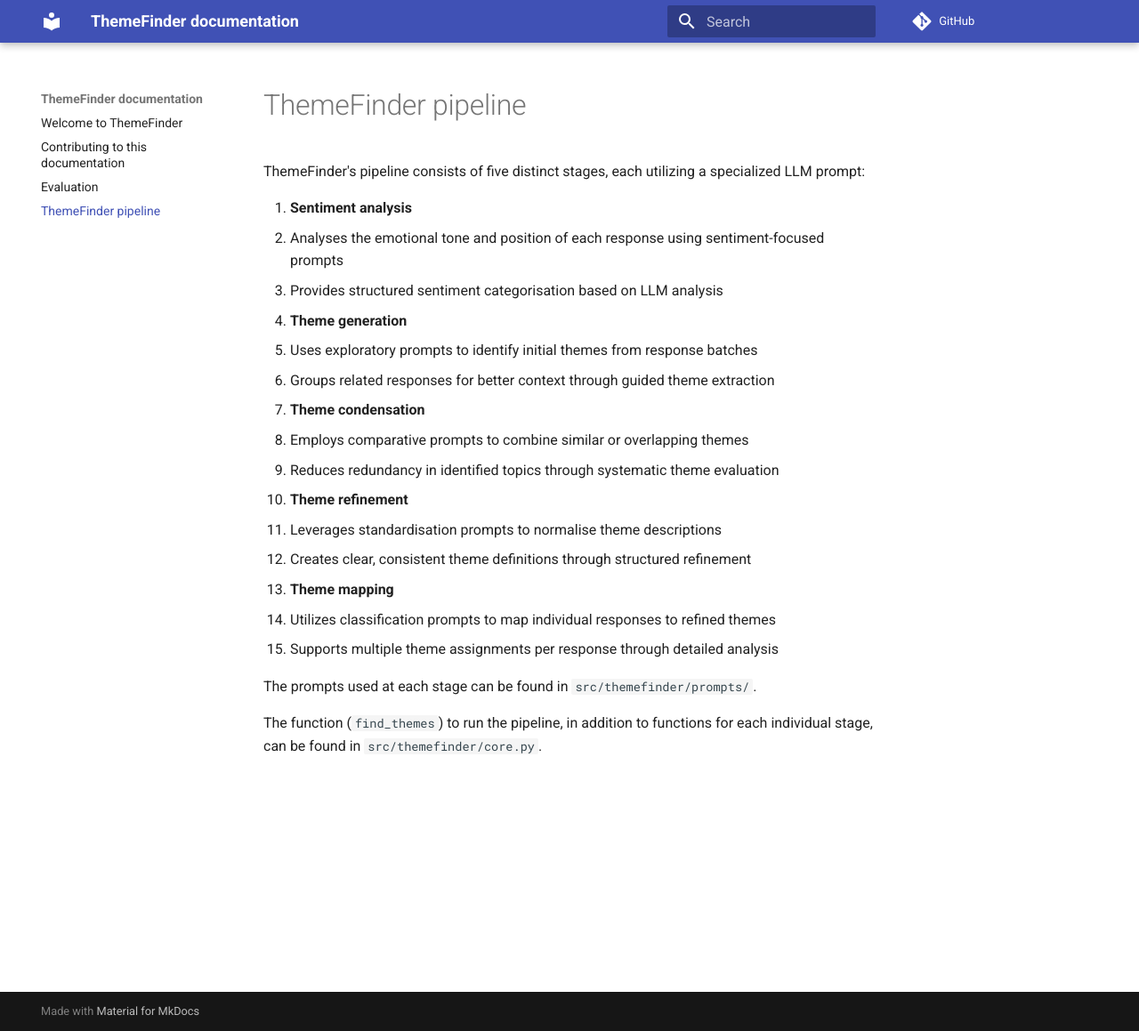
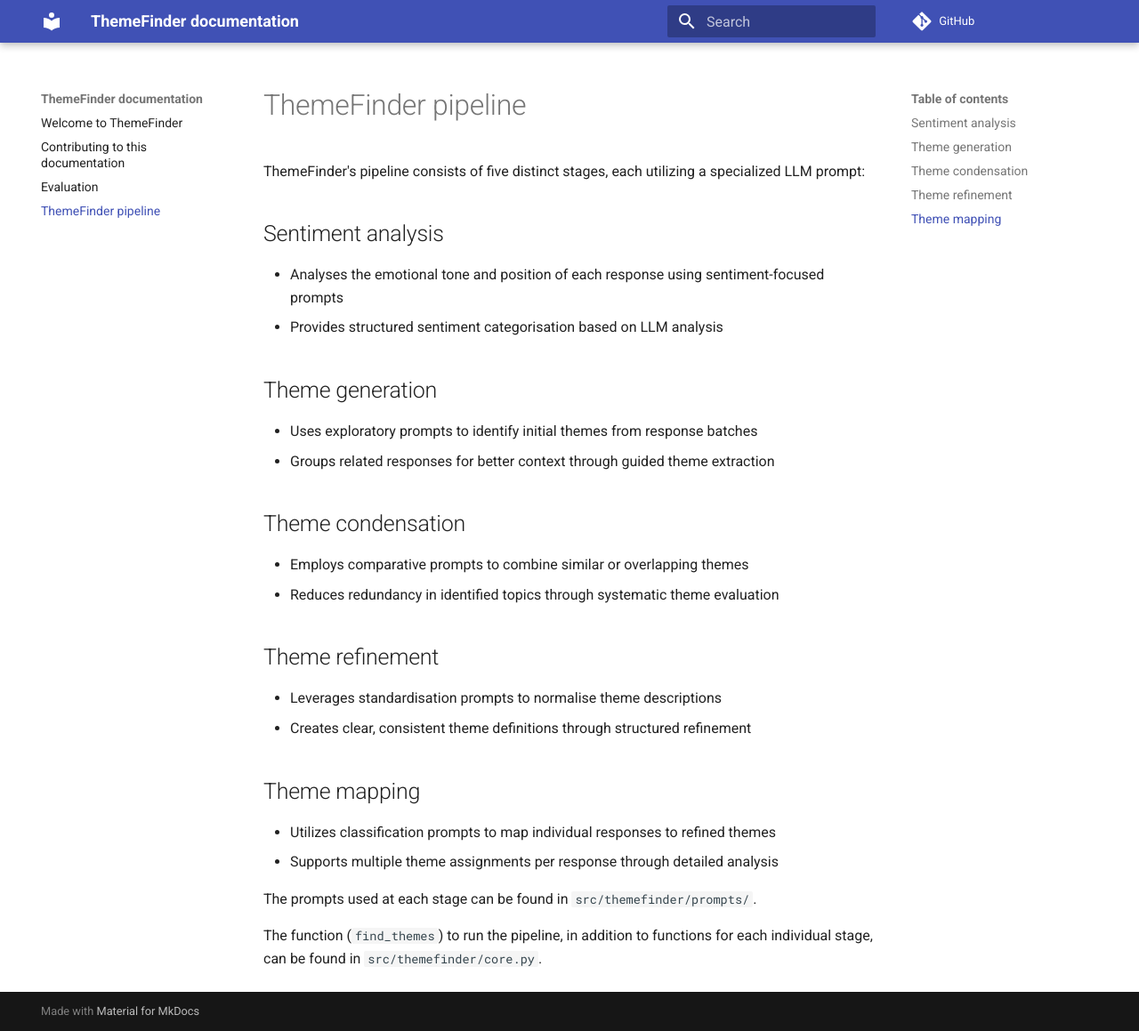
Before and after one commit to rbkc-data-team/themefinder, an MkDocs documentation site: the page built from docs/pipeline.md, in a window 1280 px wide and 1159 px high. Shown: the whole window at 89% size. Built offline with MkDocs 1.6.1 and Material for MkDocs 9.7.7, drawn with Linux system fonts in a browser that asks for light colours; comment, search, counter and statistics services are not loaded; part of the change alters nothing that is shown.

Commit message:
use headings, because otherwise mkdocs makes formatting a bit weird

```diff
--- a/docs/pipeline.md
+++ b/docs/pipeline.md
@@ -2,25 +2,25 @@
 
 ThemeFinder's pipeline consists of five distinct stages, each utilizing a specialized LLM prompt:
 
-1. **Sentiment analysis**
-   - Analyses the emotional tone and position of each response using sentiment-focused prompts
-   - Provides structured sentiment categorisation based on LLM analysis
+## Sentiment analysis
+- Analyses the emotional tone and position of each response using sentiment-focused prompts
+- Provides structured sentiment categorisation based on LLM analysis
 
-2. **Theme generation**
-   - Uses exploratory prompts to identify initial themes from response batches
-   - Groups related responses for better context through guided theme extraction
+## Theme generation
+- Uses exploratory prompts to identify initial themes from response batches
+- Groups related responses for better context through guided theme extraction
 
-3. **Theme condensation**
-   - Employs comparative prompts to combine similar or overlapping themes
-   - Reduces redundancy in identified topics through systematic theme evaluation
+## Theme condensation
+- Employs comparative prompts to combine similar or overlapping themes
+- Reduces redundancy in identified topics through systematic theme evaluation
 
-4. **Theme refinement**
-   - Leverages standardisation prompts to normalise theme descriptions
-   - Creates clear, consistent theme definitions through structured refinement
+## Theme refinement
+- Leverages standardisation prompts to normalise theme descriptions
+- Creates clear, consistent theme definitions through structured refinement
 
-5. **Theme mapping**
-   - Utilizes classification prompts to map individual responses to refined themes
-   - Supports multiple theme assignments per response through detailed analysis
+## Theme mapping
+- Utilizes classification prompts to map individual responses to refined themes
+- Supports multiple theme assignments per response through detailed analysis
 
 
 The prompts used at each stage can be found in `src/themefinder/prompts/`.
```
